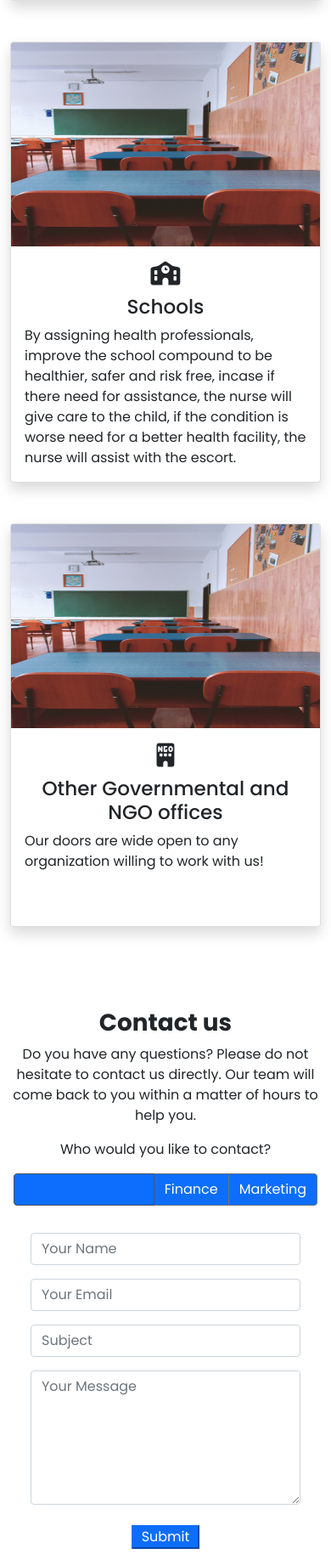
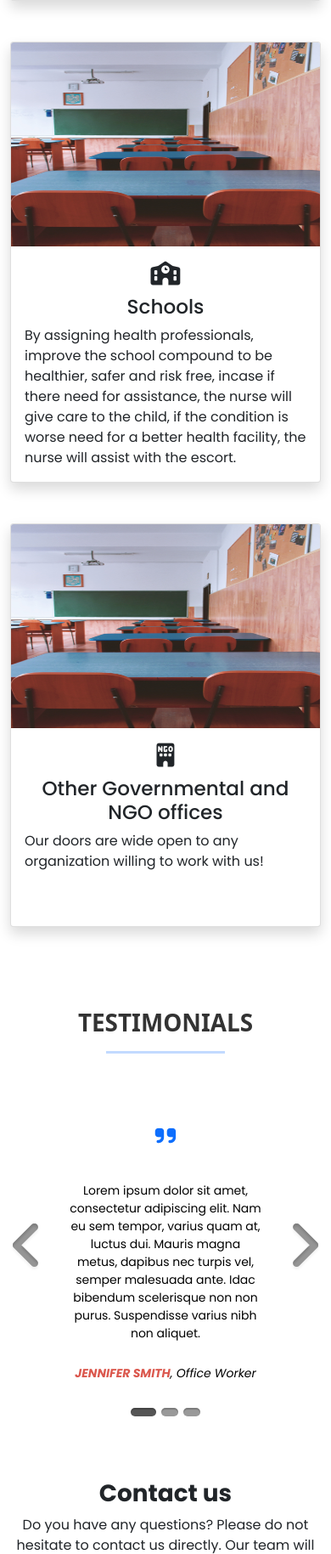
Before and after one commit to Girumberhanu23/Mirkuzhc, a PHP site: page / in a window 390 px wide. Shown: the part 2937-4766 px from the top of the page at 85% size. Run offline with PHP 8.4, Linux system fonts and the light colour scheme; a stand-in replaces the project's code that opens the database connection; some libraries are stand-ins or nearby versions.

Commit message:
Completed Testimonials

```diff
--- a/CSS/style.css
+++ b/CSS/style.css
@@ -33,9 +33,9 @@
     url("../img/image3.jpg");
   background-position: center;
   background-size: cover;
-  width: 100%;
+  max-width: 100%;
   height: 100vh;
-  position: relative;
+
 }
 :root {
   --main-color: #e6b30e;
@@ -104,6 +104,106 @@
 /*****************************
     Login Form Start
 ******************************/
+
+/*****************************
+    Testimonials Start
+******************************/
+.testimonials .active {
+  color: #000 !important;
+}
+.testimonials h1 {
+	color: #333;
+	text-transform: uppercase;
+    font-family: 'Noto Sans', sans-serif;
+	font-weight: bold;
+	position: relative;
+}
+.testimonials hr {
+	width: 140px;
+	height: 3px;
+	background: #0D6EFD;
+}
+.testimonials .col-center {
+	margin: 0 auto;
+	float: none !important;
+}
+.testimonials .carousel {
+	margin: 50px auto;
+	padding: 0 70px;
+}
+.testimonials .carousel-item {
+	color: #666;
+	font-size: 14px;
+    text-align: center;
+	overflow: hidden;
+    min-height: 290px;
+    margin-top: 30px;
+}
+.testimonials .carousel .item .img-box {
+	width: 135px;
+	height: 135px;
+	margin: 0 auto;
+	padding: 5px;
+	border: 1px solid #ddd;
+	border-radius: 50%;
+}
+.testimonials .carousel .img-box img {
+	width: 100%;
+	height: 100%;
+	display: block;
+	border-radius: 50%;
+}
+.testimonials .carousel .testimonial {
+	padding: 30px 0 10px;
+}
+.testimonials .carousel .overview {
+	font-style: italic;
+}
+.testimonials .carousel .overview b {
+	text-transform: uppercase;
+	color: #db584e;
+}
+.testimonials .carousel .carousel-control {
+	width: 40px;
+    height: 40px;
+    margin-top: -20px;
+    top: 50%;
+	background: none;
+}
+.testimonials .carousel-control i {
+    font-size: 68px;
+	line-height: 42px;
+    position: absolute;
+    display: inline-block;
+	color: rgba(0, 0, 0, 0.8);
+    text-shadow: 0 3px 3px #e6e6e6, 0 0 0 #000;
+}
+.testimonials .carousel .carousel-indicators {
+	bottom: -40px;
+}
+.testimonials .carousel-indicators li {
+	width: 20px;
+	height: 10px;
+	border-radius: 10px;
+}
+.carousel-indicators li.active{
+  width: 30px;
+}
+.testimonials .carousel-indicators li {
+	background: #999;
+	border-color: transparent;
+	box-shadow: inset 0 2px 1px rgba(0,0,0,0.2);
+}
+.testimonials .carousel-indicators li.active {
+	background: #555;
+	box-shadow: inset 0 2px 1px rgba(0,0,0,0.2);
+}
+
+
+/*****************************
+    Testimonials End
+******************************/
+
 
 /*****************************
     About Start
--- a/index.php
+++ b/index.php
@@ -196,7 +196,57 @@
     <!------Work with Us End-->
 
     <!------Testimonials Start------>
-
+    <section class="testimonials">
+        <div class="container">
+            <div class="row">
+                <div class="col-md-12 col-center m-auto text-center">
+                    <h1 class="text-center mt-5">Testimonials</h1>
+                    <hr class="mx-auto">
+                    <div id="myCarousel" class="carousel slide" data-ride="carousel">
+                        <!-- Carousel -->
+                        <ol class="carousel-indicators">
+                            <li data-target="#carouselExampleIndicators" data-slide-to="0" class="active"></li>
+                            <li data-target="#carouselExampleIndicators" data-slide-to="1"></li>
+                            <li data-target="#carouselExampleIndicators" data-slide-to="2"></li>
+                        </ol>
+                        <div class="carousel-inner">
+                            <div class="item carousel-item active">
+                                <h1 style="color: #0D6EFD !important;"><i class="fa-solid fa-quote-right"></i></h1>
+                                <p class="testimonial">Lorem ipsum dolor sit amet, consectetur adipiscing elit. Nam eu
+                                    sem tempor, varius quam at, luctus dui. Mauris magna metus, dapibus nec turpis vel,
+                                    semper malesuada ante. Idac bibendum scelerisque non non purus. Suspendisse varius
+                                    nibh non aliquet.</p>
+                                <p class="overview"><b>Jennifer Smith</b>, Office Worker</p>
+                            </div>
+                            <div class="item carousel-item">
+                                <h1 style="color: #0D6EFD !important;"><i class="fa-solid fa-quote-right"></i></h1>
+                                <p class="testimonial">Vestibulum quis quam ut magna consequat faucibus. Pellentesque
+                                    eget nisi a mi suscipit tincidunt. Utmtc tempus dictum risus. Pellentesque viverra
+                                    sagittis quam at mattis. Suspendisse potenti. Aliquam sit amet gravida nibh,
+                                    facilisis gravida odio.</p>
+                                <p class="overview"><b>Dauglas McNun</b>, Financial Advisor</p>
+                            </div>
+                            <div class="item carousel-item">
+                                <h1 style="color: #0D6EFD !important;"><i class="fa-solid fa-quote-right"></i></h1>
+                                <p class="testimonial">Phasellus vitae suscipit justo. Mauris pharetra feugiat ante id
+                                    lacinia. Etiam faucibus mauris id tempor egestas. Duis luctus turpis at accumsan
+                                    tincidunt. Phasellus risus risus, volutpat vel tellus ac, tincidunt fringilla massa.
+                                    Etiam hendrerit dolor eget rutrum.</p>
+                                <p class="overview"><b>Hellen Wright</b>, Athelete</p>
+                            </div>
+                        </div>
+                        <!-- Carousel Controls -->
+                        <a class="carousel-control left carousel-control-prev" href="#myCarousel" data-slide="prev">
+                            <i class="fa fa-angle-left"></i>
+                        </a>
+                        <a class="carousel-control right carousel-control-next" href="#myCarousel" data-slide="next">
+                            <i class="fa fa-angle-right"></i>
+                        </a>
+                    </div>
+                </div>
+            </div>
+        </div>
+    </section>
     <!------Testimonials End-->
 
     <!------Contact Us Start-->
@@ -223,11 +273,11 @@
                             </div>
                             <div class="department col-md-12 col-lg-12 col-sm-12 col-xs-12 mb-4">
                                 <div class="btn-group btn-group-toggle d-flex justify-content-center" data-toggle="buttons">
-                                    <label class="btn btn-secondary  active" id="managerlbl" style="background-color: #0d6efd;">
-                                        <input type="radio" name="department" value="General Manager" id="manager" onchange="sendToManager()"> General Manager
+                                    <label class="btn btn-secondary" id="managerlbl" style="background-color: #0d6efd;">
+                                        <input type="radio" name="department" value="General Manager" id="manager" onchange="sendToManager()" checked> General Manager
                                     </label>
                                     <label class="btn btn-secondary " id="financelbl" style="background-color: #0d6efd;">
-                                        <input type="radio" name="department" value="finance" id="finance" onchange="sendToFinance()" checked> Finance
+                                        <input type="radio" name="department" value="finance" id="finance" onchange="sendToFinance()"> Finance
                                     </label>
                                     <label class="btn btn-secondary" id="marketinglbl" style="background-color: #0d6efd;">
                                         <input type="radio" name="department" value="marketing" id="marketing" onchange="sendToMarketing()"> Marketing
@@ -375,7 +425,7 @@
         function sendToManager() {
             if (document.getElementById("manager").checked) {
                 scriptURL = 'https://script.google.com/macros/s/AKfycbz9x66_ZM4iHeo7Kc616Hl_DptghgZq66DQg8_udAcPLxZr1XYWctzof3T2IiMiriRdpg/exec';
-
+                document.getElementById("managerlbl").style.color = "#fff !important";
                 document.getElementById("managerlbl").style.backgroundColor = "#100f36";
                 document.getElementById("managerlbl").style.fontWeight = 700;
                 document.getElementById("financelbl").style.backgroundColor = "#0d6efd";
```
Also changed, not shown: about.html (+5 -5 lines).
